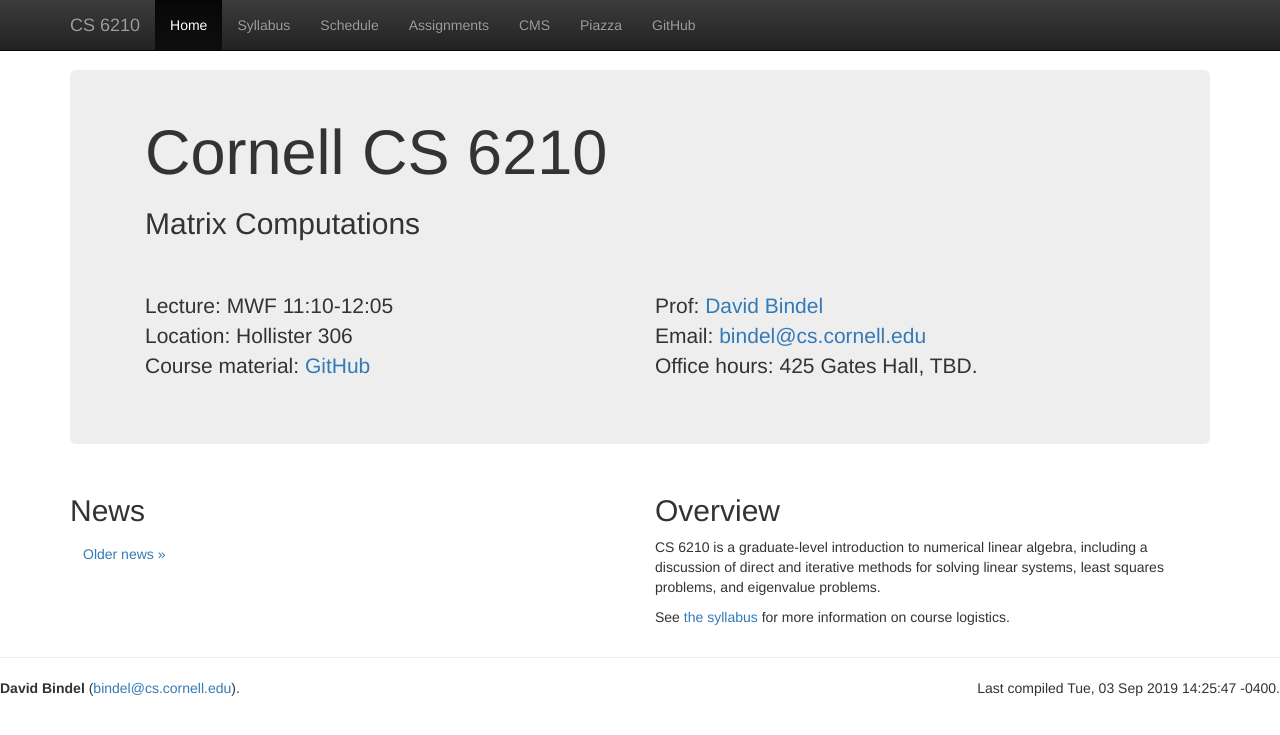
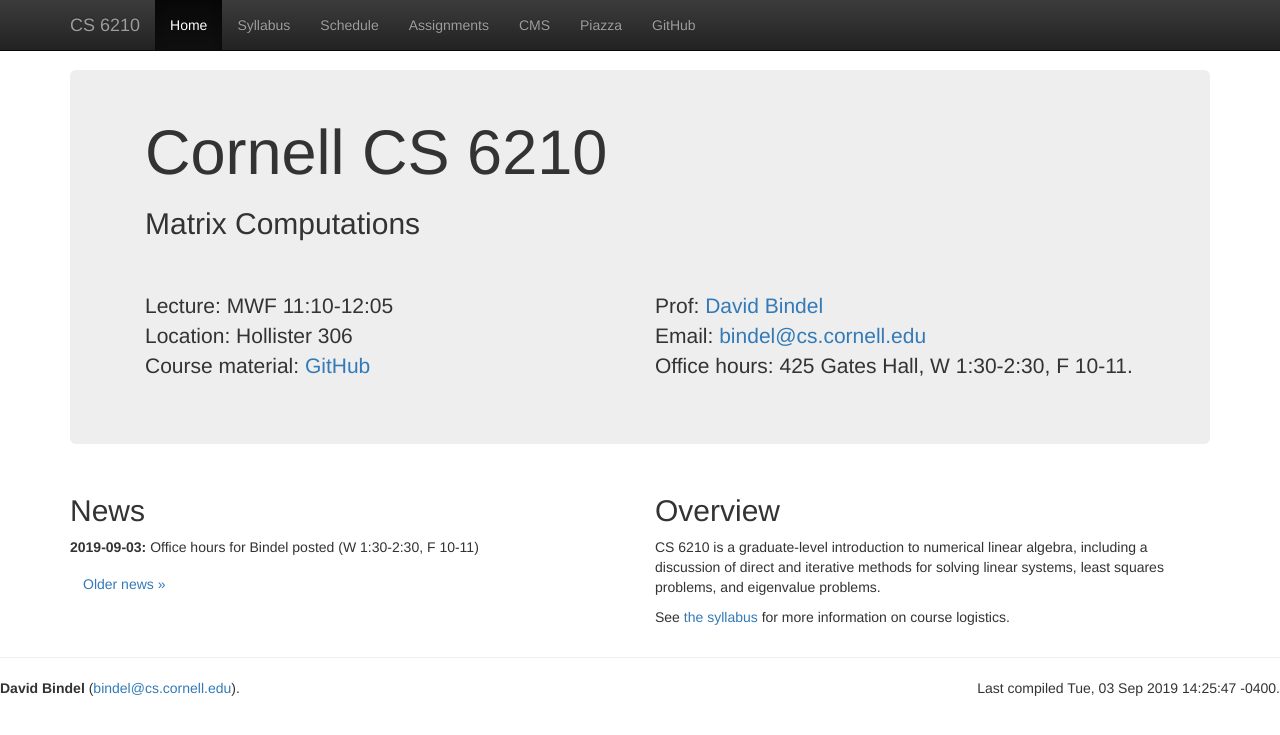
Before and after one commit to dbindel/cs6210-f19, a Jekyll site: the page built from web/index.html, in a window 1280 px wide. Shown: the top 735 px of the page. Built offline with Jekyll 4.4.1, drawn with Linux system fonts in a browser that asks for light colours; nearby versions of some CDN libraries.

Commit message:
Update office hour info.

```diff
--- a/web/_data/news.yml
+++ b/web/_data/news.yml
@@ -0,0 +1,3 @@
+-
+  date: 2019-09-03
+  text: Office hours for Bindel posted (W 1:30-2:30, F 10-11)
--- a/web/_includes/head.html
+++ b/web/_includes/head.html
@@ -19,7 +19,7 @@
       <p>
         Prof: <a href="http://www.cs.cornell.edu/~bindel">David Bindel</a><br/>
         Email: <a href="mailto:bindel@cs.cornell.edu">bindel@cs.cornell.edu</a><br/>
-        Office hours: 425 Gates Hall, TBD.
+        Office hours: 425 Gates Hall, W 1:30-2:30, F 10-11.
       </p>
     </div>
     </div>
```
